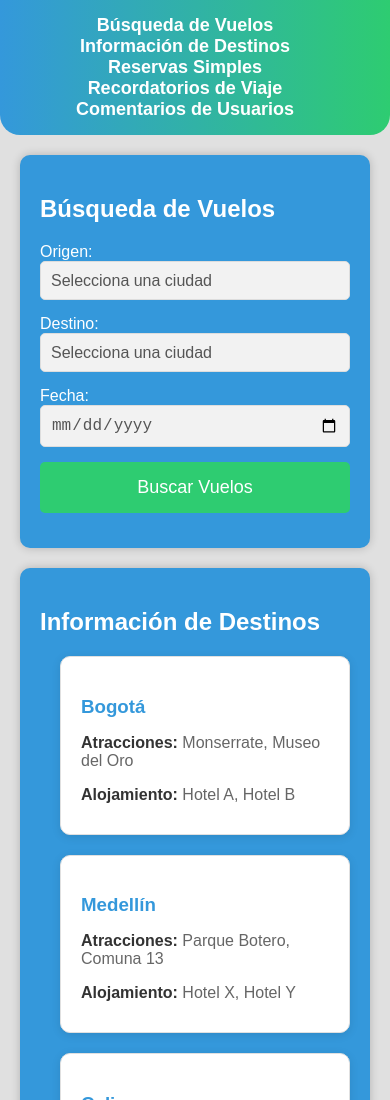
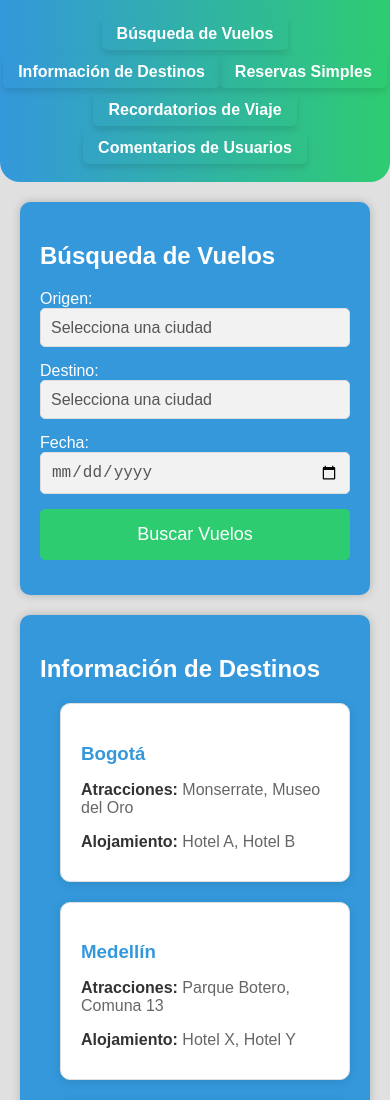
Before and after one commit to alvizcarlos/TravelHub, a plain HTML site: page index.html in a window 390 px wide. Shown: the top 1100 px of the page. Drawn offline with Linux system fonts and the light colour scheme.

Commit message:
Se mejoro el nav

```diff
--- a/css/styles.css
+++ b/css/styles.css
@@ -7,6 +7,7 @@ body {
 }
 
 
+/* Estilos generales */
 header {
     background: linear-gradient(to right, #3498db, #2ecc71);
     padding: 15px 0;
@@ -21,11 +22,13 @@ nav ul {
     list-style-type: none;
     margin: 0;
     padding: 0;
+    display: flex;
+    flex-wrap: wrap; /* Permite que los elementos se envuelvan en pantallas pequeñas */
+    justify-content: center; /* Centra los elementos en el eje principal */
 }
 
 nav li {
-    display: inline-block;
-    margin-right: 20px;
+    margin: 0 10px; /* Agregado margen horizontal para separar los elementos */
 }
 
 nav a {
@@ -35,13 +38,28 @@ nav a {
     font-size: 18px;
     padding: 10px 20px;
     border-radius: 5px;
-    transition: background-color 0.3s, color 0.3s;
+    transition: background-color 0.3s, color 0.3s, box-shadow 0.3s;
+    box-shadow: 0 4px 6px rgba(0, 0, 0, 0.1);
 }
 
 nav a:hover {
     background-color: #fff;
     color: #3498db;
+    box-shadow: 0 6px 8px rgba(0, 0, 0, 0.2);
 }
+
+/* Estilos para pantallas más pequeñas */
+@media only screen and (max-width: 600px) {
+    nav li {
+        margin: 10px 0; /* Aumenta el margen vertical para separar los elementos */
+    }
+
+    nav a {
+        font-size: 16px;
+        padding: 8px 15px;
+    }
+}
+
 
 
 
--- a/js/script.js
+++ b/js/script.js
@@ -155,6 +155,5 @@ function enviarComentario() {
     document.getElementById("nombre").value = "";
     document.getElementById("comentario").value = "";
 
-    // Puedes agregar lógica adicional, como enviar el comentario a un servidor real, si es necesario.
-    // En este ejemplo, solo se muestra en el cliente.
+
 }
```
